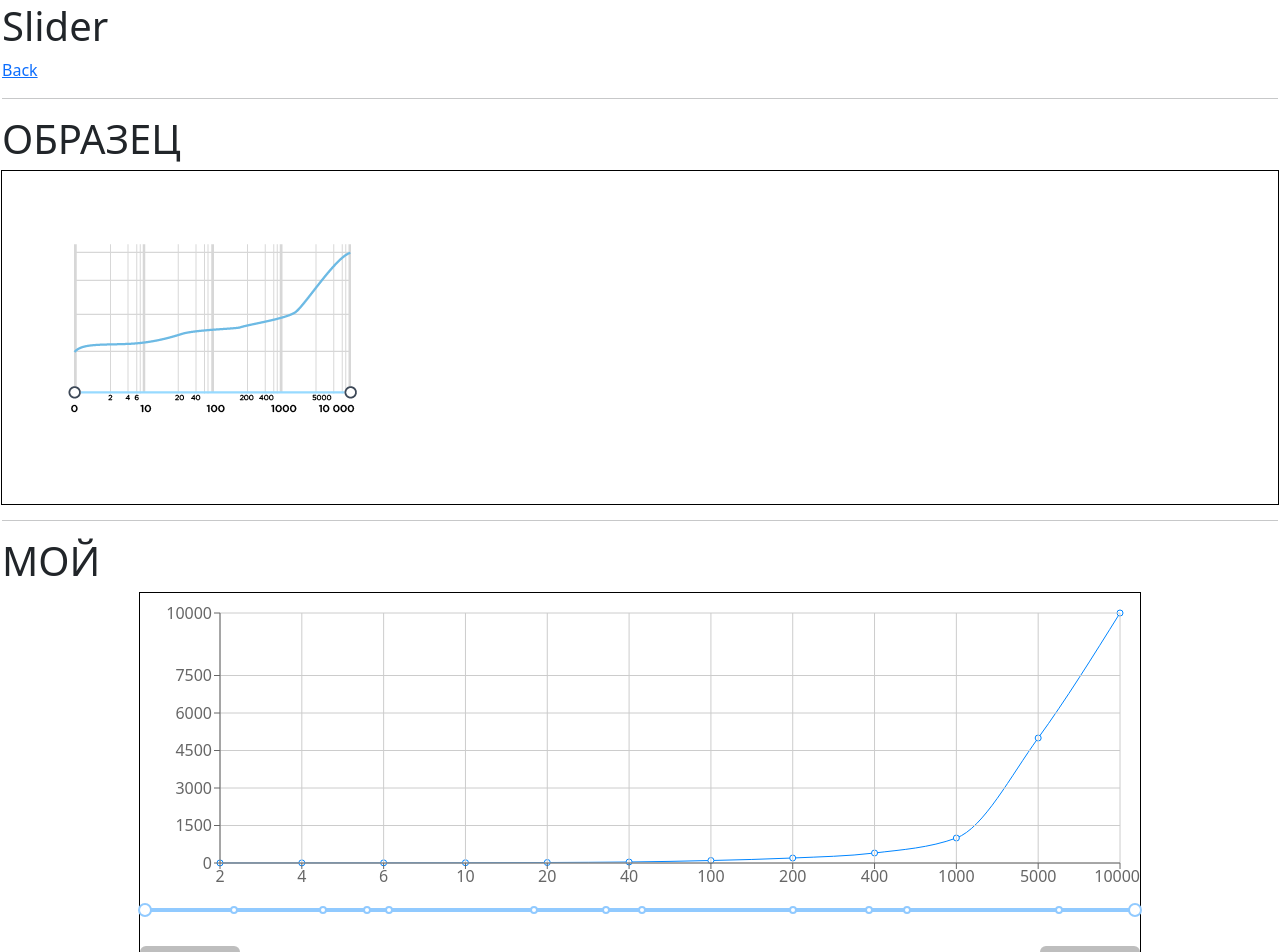
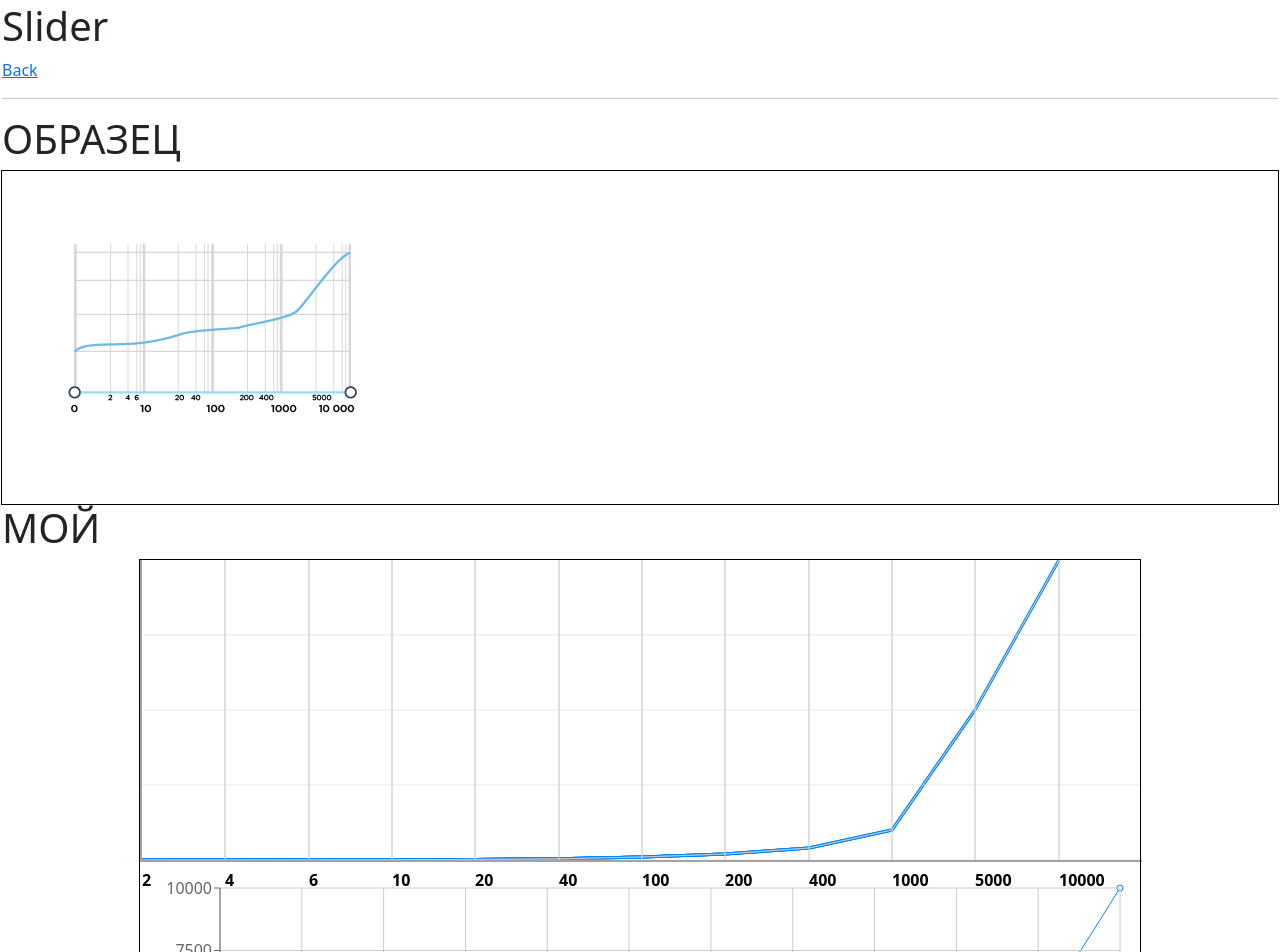
Before and after one commit to picus23/any-web-components, a Next.js app: page /slider in a window 1280 px wide. Shown: the top 952 px of the page. Built offline with nearby package versions, Linux system fonts and the light colour scheme.

Commit message:
add custom line chart

```diff
--- /dev/null
+++ b/components/slider/Canvas.tsx
@@ -0,0 +1,129 @@
+import { FC, useEffect, useRef } from "react";
+
+interface CanvasProps {
+    valuesCv: number[],
+    width?: number,
+    height?: number,
+    tickCount?: number,
+}
+
+const Canvas: FC<CanvasProps> = ({ width, height, valuesCv, tickCount = 4, }) => {
+
+    const canvasRef = useRef(null)
+
+    const maxValue = Math.max(...valuesCv);
+
+    const draw = chart => {
+        var xAxisValues = valuesCv;
+        // var yAxisValues = [100, 200, 300, 400, 500];
+
+        chart.canvas.width = width;
+        chart.canvas.height = height;
+        var cw = chart.canvas.width;
+        var ch = chart.canvas.height;
+
+
+        // Расстояние горизонтальных линий
+        let h = [];
+        for (let i = 0; i < tickCount; i++) {
+            if (i == 0) {
+                h[i] = ch
+            } else {
+                h[i] = ch - i * (ch / tickCount)
+            }
+        }
+
+        // Расстояние вертикальных линий
+        let w = [];
+        for (let i = 0; i < xAxisValues.length; i++) {
+            if (i == 0) {
+                w[i] = 0
+            } else {
+                w[i] = Math.round(i * (cw / xAxisValues.length))
+            }
+        }
+
+
+        // Значения X
+        for (var i = 0; i < xAxisValues.length; i++) {
+            var xAxisValue = document.createElement('span');
+            var text = document.createTextNode(xAxisValues[i])
+            xAxisValue.appendChild(text);
+            xAxisValue.style.position = 'absolute';
+            xAxisValue.style.left = w[i] + 'px';
+            document.getElementById('xAxisValues').appendChild(xAxisValue);
+        }
+
+        // Значения Y
+        // for (var i = yAxisValues.length - 1; i >= 0; i--) {
+        //     var value = document.createElement('span');
+        //     var text_value = document.createTextNode(yAxisValues[i])
+        //     value.appendChild(text_value);
+        //     document.getElementById('yAxisValues').appendChild(value);
+        // }
+
+        var chrt = document.getElementById("chart");
+
+
+        let percent = [];
+        for (let i = 0; i < xAxisValues.length; i++) {
+            percent[i] = xAxisValues[i] / maxValue * 100;
+        }
+
+        //line
+        chart.lineJoin = 'round';
+        chart.moveTo(0, chrt);
+        chart.beginPath();
+        for (var i = 0; i < w.length; i++) {
+            chart.strokeStyle = '#0085FF';
+            chart.lineWidth = 3;
+            chart.lineTo(w[i], ch - (percent[i] / 100 * ch));
+            chart.stroke();
+        }
+
+        // vertical lines
+        function gridV() {
+
+            for (var i = 1; i < w.length; i++) {
+                chart.strokeStyle = '#ccc';
+                chart.lineWidth = 1;
+                chart.moveTo(w[i], 0);
+                chart.lineTo(w[i], ch);
+            }
+            chart.stroke();
+        }
+
+        //horizontal lines
+        function gridH() {
+
+            for (var i = 0; i < tickCount; i++) {
+                chart.strokeStyle = '#ccc';
+                chart.lineWidth = 0.5;
+                chart.moveTo(0, ch - i * (ch / tickCount));
+                chart.lineTo(cw, ch - i * (ch / tickCount));
+            }
+            chart.stroke();
+        }
+        gridV();
+        gridH();
+    }
+
+    useEffect(() => {
+        const canvas = canvasRef.current
+        const context = canvas.getContext('2d')
+        draw(context)
+
+    }, [draw])
+
+    return <>
+        <div id="chart-wrapper">
+            <div id="yAxisValues"></div>
+            <canvas id="chart"
+                ref={canvasRef} />
+            <div id="xAxisValues"></div>
+        </div>
+
+    </>
+}
+
+export default Canvas;
--- a/components/slider/ExpoSlider.tsx
+++ b/components/slider/ExpoSlider.tsx
@@ -34,11 +34,13 @@ const ExpoSlider: FC<ExpoSliderProps> = ({ valuesCv, minPropValue, maxPropValue,
     }
 
     console.log(valuesCv)
+
     let rankValueCv = new Array(countRank);
     let prev = 0;
     let curr = 10;
     var lenghtPrevArr = 0;
     var tempLenght = 0;
+
     for (let i = 0; i < countRank; i++) {
         let position = 0;
         rankValueCv[i] = [];
--- a/pages/slider/index.tsx
+++ b/pages/slider/index.tsx
@@ -5,6 +5,7 @@ import Slider from "@/components/slider/Slider";
 import { LineChart, Line, CartesianGrid, XAxis, YAxis } from "recharts";
 import ExpoSlider from "@/components/slider/ExpoSlider";
 import { Tooltip } from "antd";
+import Canvas from "@/components/slider/Canvas";
 
 const values = [2, 4, 6, 10, 20, 40, 100, 200, 400, 1000, 5000, 10000];
 const sortedArray = values.sort((a, b) => a - b);
@@ -66,10 +67,14 @@ export default function () {
             <Image src={reference} alt="" />
         </div>
 
-        <hr />
 
         <h1>МОЙ</h1>
         <div className="container-xxl p-0" style={{ outline: '1px solid #000', width: '1000px' }}>
+
+            <Canvas
+                width={1000}
+                height={300}
+                valuesCv={sortedArray} />
 
             <LineChart
                 width={1000}
--- a/styles/style.scss
+++ b/styles/style.scss
@@ -71,5 +71,66 @@
 }
 
 .card-item-active {
-        background: #FFFFFF;
+    background: #FFFFFF;
 }
+
+#chart-wrapper {
+    // position: absolute;
+    // top: 50%;
+    // left: 50%;
+    // transform: translate(-50%, -50%);
+
+}
+
+#chart {
+    border: solid;
+    border-width: 0 0 2px 2px;
+    border-color: #a3a3a3;
+    /*  background: -webkit-linear-gradient(top,#1dd2af,#fff);*/
+}
+
+#xAxisValues {
+position: relative;
+    span {
+        // width: 60px;
+        display: inline-block;
+        color: #000;
+        font-size: 16px;
+        font-weight: 600;
+        margin: 0 2px;
+    }
+}
+
+// #xAxisValues>span:before {
+//     content: '';
+//     width: 5px;
+//     height: 5px;
+//     position: absolute;
+//     background-color: #a3a3a3;
+//     border-radius: 50%;
+//     bottom: 20px;
+// }
+
+// #yAxisValues {
+//     position: absolute;
+//     top: 0;
+//     left: -30px;
+//     margin-top: -2px;
+// }
+
+// #yAxisValues>span {
+//     display: block;
+//     color: #a3a3a3;
+//     font-size: 16px;
+//     height: 30px;
+// }
+
+// #yAxisValues>span:after {
+//     content: '';
+//     width: 4px;
+//     height: 4px;
+//     position: absolute;
+//     background-color: #a3a3a3;
+//     border-radius: 50%;
+//     margin-left: 5px;
+// }
```
Also changed, not shown: components/slider/styles.tsx (added), styles/style.css, 1 other file (tests, documents, lock files or other folders).
